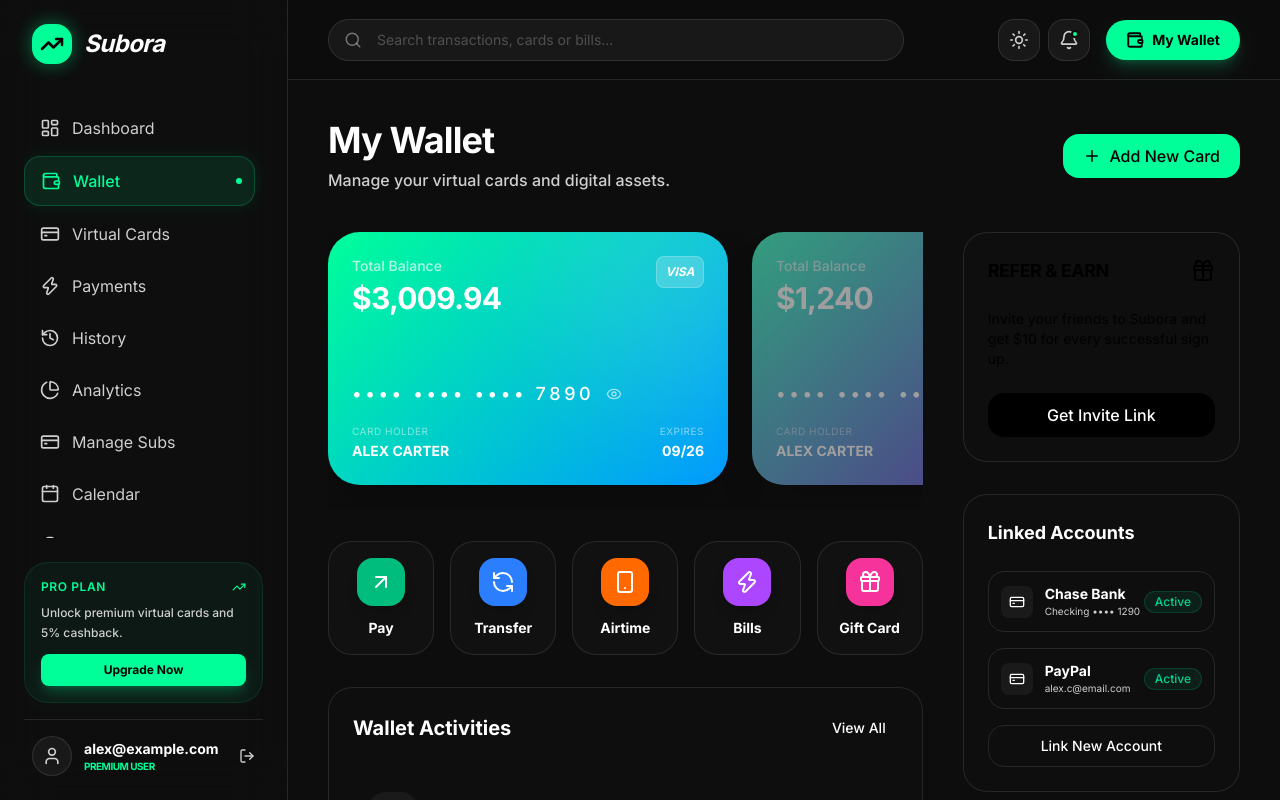
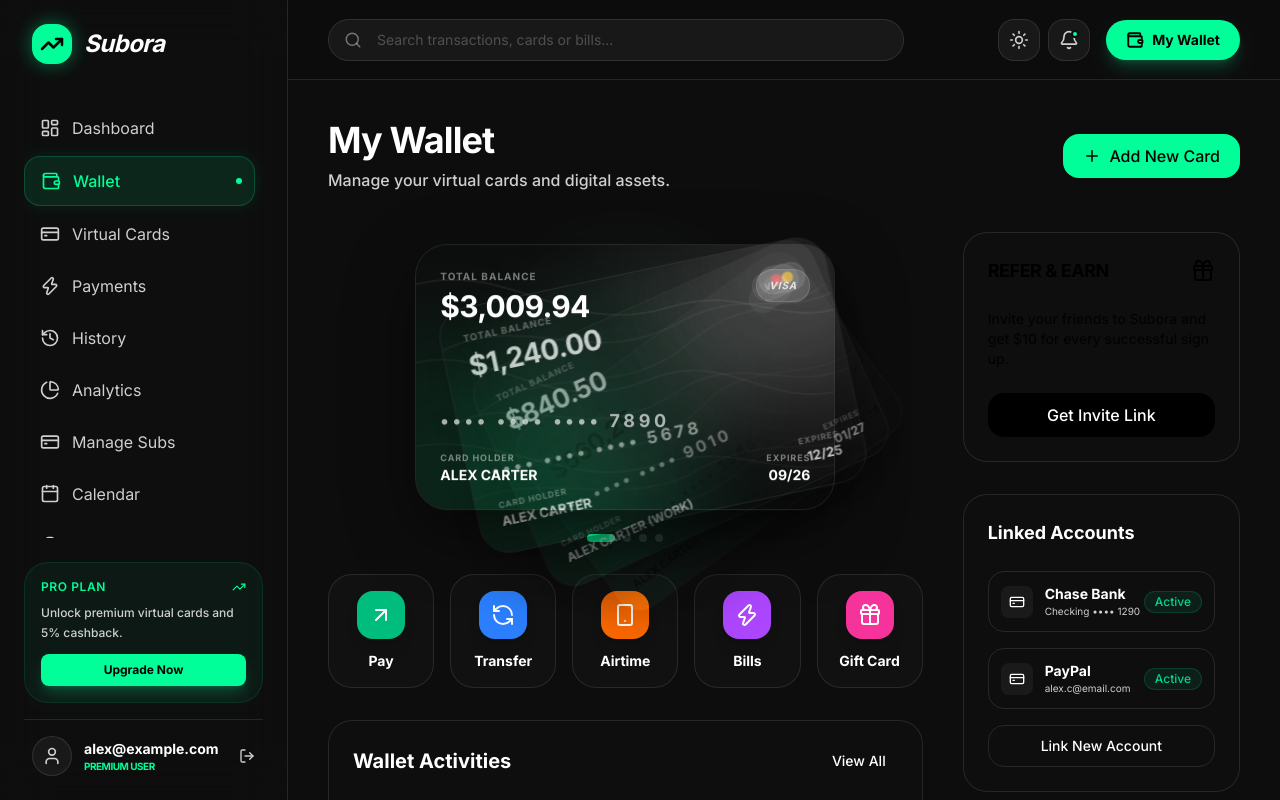
Before and after one commit to TimigagaStudios/subora-fintech, a React (Vite) app: page /login in a window 1280 px wide. Both pictures are taken after a click on the button "Sign In". Built offline with nearby package versions, Linux system fonts and the light colour scheme.

Commit message:
Update Wallet.tsx

```diff
--- a/src/components/Wallet.tsx
+++ b/src/components/Wallet.tsx
@@ -1,5 +1,5 @@
-import React from 'react';
-import { Card, Button, Badge } from './ui';
+import React from "react";
+import { Card, Button, Badge } from "./ui";
 import {
   Plus,
   ArrowUpRight,
@@ -9,65 +9,18 @@ import {
   Zap,
   Gift,
   RefreshCcw,
-  Eye,
-  EyeOff
-} from 'lucide-react';
-import { motion } from 'framer-motion';
-
-const VirtualCard = ({ balance, name, number, expiry, type, gradient }: any) => {
-  const [showNumber, setShowNumber] = React.useState(false);
-
-  return (
-    <motion.div
-      whileHover={{ y: -5, scale: 1.02 }}
-      className={`relative w-full aspect-[1.58/1] rounded-3xl p-6 text-white overflow-hidden shadow-2xl ${gradient} cursor-pointer group`}
-    >
-      <div className="absolute top-0 right-0 w-64 h-64 bg-white/10 rounded-full -mr-20 -mt-20 blur-3xl group-hover:bg-white/20 transition-all duration-500" />
-
-      <div className="relative h-full flex flex-col justify-between">
-        <div className="flex justify-between items-start">
-          <div>
-            <p className="text-white/70 text-sm font-medium mb-1">Total Balance</p>
-            <h3 className="text-3xl font-bold tracking-tight">${balance.toLocaleString()}</h3>
-          </div>
-          <div className="w-12 h-8 bg-white/20 backdrop-blur-md rounded-lg flex items-center justify-center border border-white/20">
-            <span className="font-bold italic text-xs">{type}</span>
-          </div>
-        </div>
-
-        <div>
-          <div className="flex items-center gap-3 mb-4">
-            <p className="text-lg font-medium tracking-[0.2em]">
-              {showNumber ? number : `•••• •••• •••• ${number.slice(-4)}`}
-            </p>
-            <button onClick={() => setShowNumber(!showNumber)} className="text-white/60 hover:text-white">
-              {showNumber ? <EyeOff size={16} /> : <Eye size={16} />}
-            </button>
-          </div>
-
-          <div className="flex justify-between items-end">
-            <div>
-              <p className="text-white/50 text-[10px] uppercase tracking-wider mb-0.5">Card Holder</p>
-              <p className="text-sm font-bold uppercase">{name}</p>
-            </div>
-            <div className="text-right">
-              <p className="text-white/50 text-[10px] uppercase tracking-wider mb-0.5">Expires</p>
-              <p className="text-sm font-bold">{expiry}</p>
-            </div>
-          </div>
-        </div>
-      </div>
-    </motion.div>
-  );
-};
+} from "lucide-react";
+import { motion } from "framer-motion";
+import CardWheel from "./cards/CardWheel";
+import { WALLET_CARDS } from "../lib/walletCards";
 
 export const WalletView = () => {
   const quickActions = [
-    { label: 'Pay', icon: ArrowUpRight, color: 'bg-emerald-500' },
-    { label: 'Transfer', icon: RefreshCcw, color: 'bg-blue-500' },
-    { label: 'Airtime', icon: Smartphone, color: 'bg-orange-500' },
-    { label: 'Bills', icon: Zap, color: 'bg-purple-500' },
-    { label: 'Gift Card', icon: Gift, color: 'bg-pink-500' },
+    { label: "Pay", icon: ArrowUpRight, color: "bg-emerald-500" },
+    { label: "Transfer", icon: RefreshCcw, color: "bg-blue-500" },
+    { label: "Airtime", icon: Smartphone, color: "bg-orange-500" },
+    { label: "Bills", icon: Zap, color: "bg-purple-500" },
+    { label: "Gift Card", icon: Gift, color: "bg-pink-500" },
   ];
 
   return (
@@ -75,7 +28,9 @@ export const WalletView = () => {
       <header className="flex flex-col md:flex-row md:items-center justify-between gap-6">
         <div>
           <h1 className="text-4xl font-black tracking-tight mb-2">My Wallet</h1>
-          <p className="text-text-secondary font-medium">Manage your virtual cards and digital assets.</p>
+          <p className="text-text-secondary font-medium">
+            Manage your virtual cards and digital assets.
+          </p>
         </div>
         <Button variant="primary" className="gap-2">
           <Plus size={18} /> Add New Card
@@ -84,31 +39,12 @@ export const WalletView = () => {
 
       <div className="grid grid-cols-1 lg:grid-cols-12 gap-10">
         <div className="lg:col-span-8 space-y-8">
+          {/* CARD WHEEL */}
           <div className="relative">
-            <div className="flex gap-6 overflow-x-auto pb-6 scrollbar-hide">
-              <div className="min-w-[340px] md:min-w-[400px]">
-                <VirtualCard
-                  balance={3009.94}
-                  name="ALEX CARTER"
-                  number="4532 8812 3456 7890"
-                  expiry="09/26"
-                  type="VISA"
-                  gradient="credit-card-gradient-1"
-                />
-              </div>
-              <div className="min-w-[340px] md:min-w-[400px] opacity-60 hover:opacity-100 transition-opacity">
-                <VirtualCard
-                  balance={1240.00}
-                  name="ALEX CARTER"
-                  number="5412 7500 1234 5678"
-                  expiry="12/25"
-                  type="MASTERCARD"
-                  gradient="credit-card-gradient-2"
-                />
-              </div>
-            </div>
+            <CardWheel cards={WALLET_CARDS} />
           </div>
 
+          {/* QUICK ACTIONS */}
           <div className="grid grid-cols-2 md:grid-cols-5 gap-4">
             {quickActions.map((action) => (
               <motion.button
@@ -117,36 +53,78 @@ export const WalletView = () => {
                 whileTap={{ scale: 0.95 }}
                 className="flex flex-col items-center gap-3 p-4 bg-secondary-background border border-border rounded-2xl group transition-all"
               >
-                <div className={`w-12 h-12 rounded-xl ${action.color} flex items-center justify-center text-white shadow-lg`}>
+                <div
+                  className={`w-12 h-12 rounded-xl ${action.color} flex items-center justify-center text-white shadow-lg`}
+                >
                   <action.icon size={24} />
                 </div>
-                <span className="text-sm font-bold text-text-primary">{action.label}</span>
+                <span className="text-sm font-bold text-text-primary">
+                  {action.label}
+                </span>
               </motion.button>
             ))}
           </div>
 
+          {/* ACTIVITIES */}
           <Card>
             <div className="flex items-center justify-between mb-8">
               <h3 className="text-xl font-bold">Wallet Activities</h3>
-              <Button variant="ghost" size="sm">View All</Button>
+              <Button variant="ghost" size="sm">
+                View All
+              </Button>
             </div>
+
             <div className="space-y-4">
               {[
-                 { name: 'Apple Music Subscription', date: 'Today, 10:24 AM', amount: -14.99, icon: CreditCard, category: 'Subscription' },
-                 { name: 'Incoming Transfer (David)', date: 'Yesterday, 04:15 PM', amount: 450.00, icon: ArrowDownLeft, category: 'Transfer' },
-                 { name: 'Netflix Monthly', date: 'May 28, 2024', amount: -19.99, icon: CreditCard, category: 'Subscription' },
+                {
+                  name: "Apple Music Subscription",
+                  date: "Today, 10:24 AM",
+                  amount: -14.99,
+                  icon: CreditCard,
+                  category: "Subscription",
+                },
+                {
+                  name: "Incoming Transfer (David)",
+                  date: "Yesterday, 04:15 PM",
+                  amount: 450.0,
+                  icon: ArrowDownLeft,
+                  category: "Transfer",
+                },
+                {
+                  name: "Netflix Monthly",
+                  date: "May 28, 2024",
+                  amount: -19.99,
+                  icon: CreditCard,
+                  category: "Subscription",
+                },
               ].map((item, i) => (
-                 <div key={i} className="flex items-center gap-4 p-4 hover:bg-text-primary/5 rounded-2xl transition-all">
-                    <div className={`w-12 h-12 rounded-xl flex items-center justify-center ${item.amount > 0 ? 'bg-emerald-500/10 text-emerald-500' : 'bg-text-primary/5 text-text-primary'}`}>
+                <div
+                  key={i}
+                  className="flex items-center gap-4 p-4 hover:bg-text-primary/5 rounded-2xl transition-all"
+                >
+                  <div
+                    className={`w-12 h-12 rounded-xl flex items-center justify-center ${
+                      item.amount > 0
+                        ? "bg-emerald-500/10 text-emerald-500"
+                        : "bg-text-primary/5 text-text-primary"
+                    }`}
+                  >
                     <item.icon size={20} />
                   </div>
                   <div className="flex-1">
                     <p className="font-bold">{item.name}</p>
-                       <p className="text-xs text-text-secondary">{item.date} • {item.category}</p>
+                    <p className="text-xs text-text-secondary">
+                      {item.date} • {item.category}
+                    </p>
                   </div>
                   <div className="text-right">
-                       <p className={`font-bold ${item.amount > 0 ? 'text-emerald-500' : 'text-text-primary'}`}>
-                         {item.amount > 0 ? '+' : ''}{item.amount.toFixed(2)}
+                    <p
+                      className={`font-bold ${
+                        item.amount > 0 ? "text-emerald-500" : "text-text-primary"
+                      }`}
+                    >
+                      {item.amount > 0 ? "+" : ""}
+                      {item.amount.toFixed(2)}
                     </p>
                   </div>
                 </div>
@@ -158,21 +136,34 @@ export const WalletView = () => {
         <div className="lg:col-span-4 space-y-8">
           <Card className="bg-accent text-black border-none">
             <div className="flex items-center justify-between mb-6">
-                <h3 className="text-lg font-black uppercase tracking-tight">Refer & Earn</h3>
+              <h3 className="text-lg font-black uppercase tracking-tight">
+                Refer & Earn
+              </h3>
               <Gift size={24} />
             </div>
-             <p className="text-sm font-medium mb-6 opacity-80">Invite your friends to Subora and get $10 for every successful sign up.</p>
-             <Button variant="secondary" className="w-full bg-black text-white border-none hover:bg-black/80">Get Invite Link</Button>
+            <p className="text-sm font-medium mb-6 opacity-80">
+              Invite your friends to Subora and get $10 for every successful sign
+              up.
+            </p>
+            <Button
+              variant="secondary"
+              className="w-full bg-black text-white border-none hover:bg-black/80"
+            >
+              Get Invite Link
+            </Button>
           </Card>
 
           <Card>
             <h3 className="text-lg font-bold mb-6">Linked Accounts</h3>
             <div className="space-y-4">
               {[
-                  { name: 'Chase Bank', type: 'Checking •••• 1290', status: 'Connected' },
-                  { name: 'PayPal', type: 'alex.c@email.com', status: 'Connected' }
+                { name: "Chase Bank", type: "Checking •••• 1290", status: "Connected" },
+                { name: "PayPal", type: "alex.c@email.com", status: "Connected" },
               ].map((acc, i) => (
-                  <div key={i} className="flex items-center justify-between p-3 rounded-xl border border-border">
+                <div
+                  key={i}
+                  className="flex items-center justify-between p-3 rounded-xl border border-border"
+                >
                   <div className="flex items-center gap-3">
                     <div className="w-8 h-8 rounded-lg bg-text-primary/5 flex items-center justify-center">
                       <CreditCard size={16} />
@@ -185,7 +176,9 @@ export const WalletView = () => {
                   <Badge variant="success">Active</Badge>
                 </div>
               ))}
-                <Button variant="outline" className="w-full text-sm">Link New Account</Button>
+              <Button variant="outline" className="w-full text-sm">
+                Link New Account
+              </Button>
             </div>
           </Card>
         </div>
```
Lines whose indentation alone changed are shown as unchanged.
